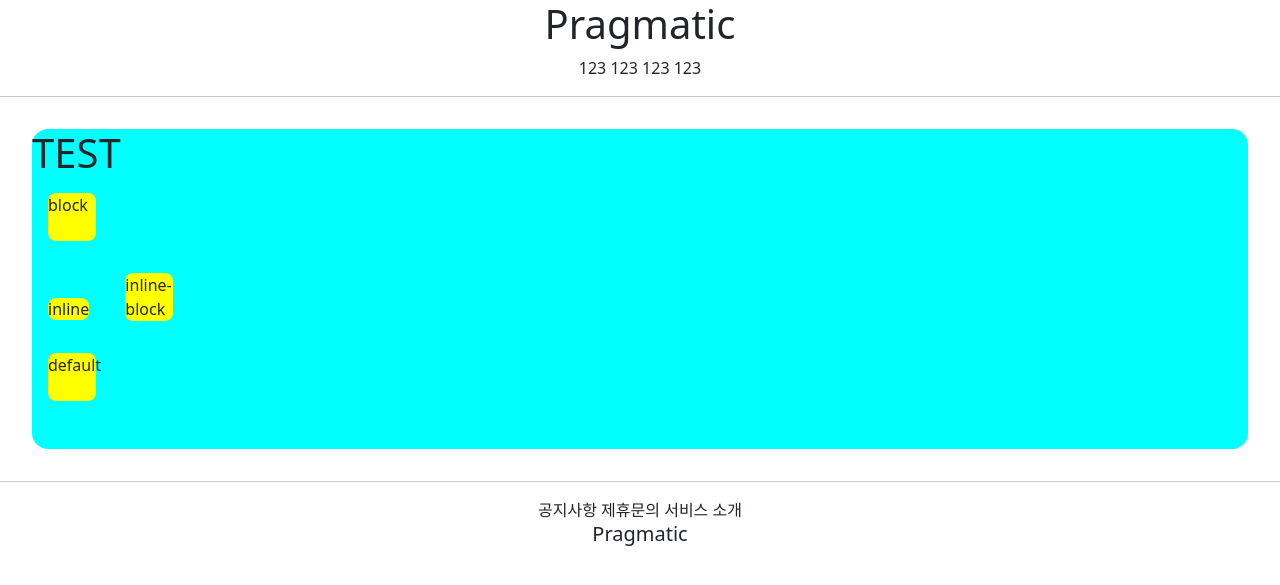
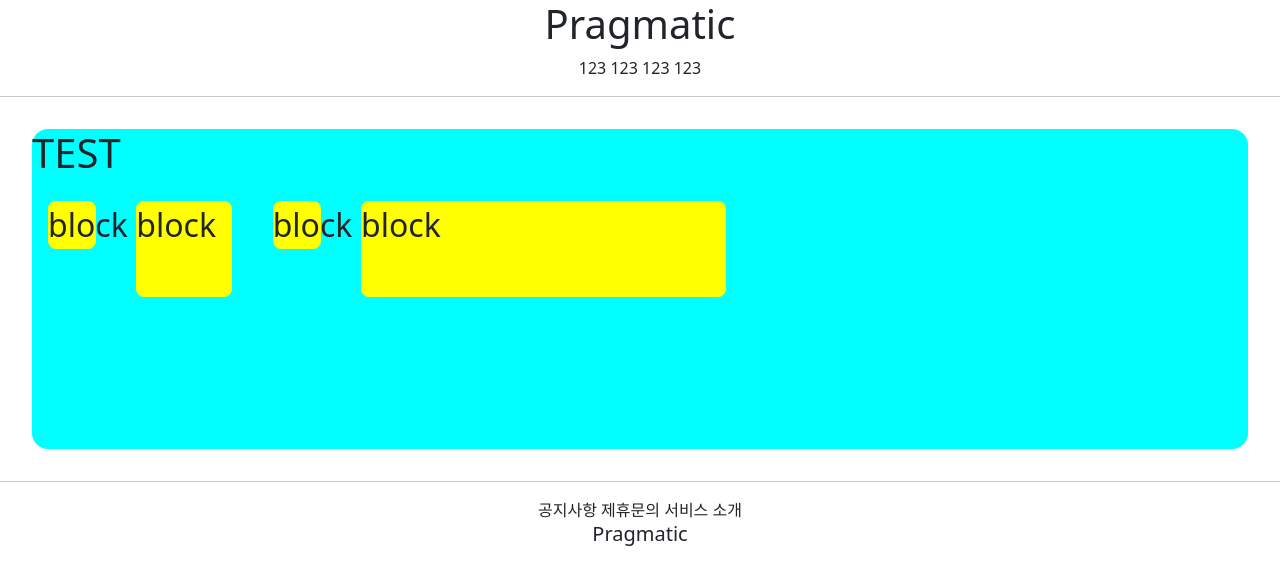
Before and after one commit to soohyoen/django_2, a Django app: page /accounts/hello_world/ in a window 1280 px wide. Shown: the top 585 px of the page. Run offline with Django 3.2, Linux system fonts and the light colour scheme; parts of the project's set-up code (start-up, migrations or seed data) failed here and were passed over; some web fonts are replaced.

Commit message:
7/7 commit

```diff
--- a/accountapp/templates/accountapp/hello_world.html
+++ b/accountapp/templates/accountapp/hello_world.html
@@ -10,19 +10,19 @@
         height : 48px;
         width : 48px;
             border-radius : .5rem;
+           display: inline-block;
         }
 
     </style>
 
-    <div style="height:20rem; background-color: aqua; margin:2rem; border-radius:1rem;">
-            <h1>TEST</h1>
+    <div style="height:20rem; background-color: aqua;
+    margin:2rem; border-radius:1rem; font-size: 2rem ">
 
-
-     <div class = "testing" style = "display: block">block</div>
-     <div class = "testing" style = "display: inline">inline</div>
-     <div class = "testing" style = "display: inline-block"> inline-block</div>
-     <div class = "testing" style = "display: none "> none</div>
-     <div class = "testing">default</div>
+        <h1>TEST</h1>
+        <div class = "testing" style = "height: 48px; width: 48px "> block</div>
+        <div class = "testing" style = "height: 3em; width: 3em "> block</div>
+        <div class = "testing" style = "height: 3rem; width: 3rem "> block</div>
+        <div class = "testing" style = "height: 30%; width: 30% "> block</div>
 
     </div>
 
```
